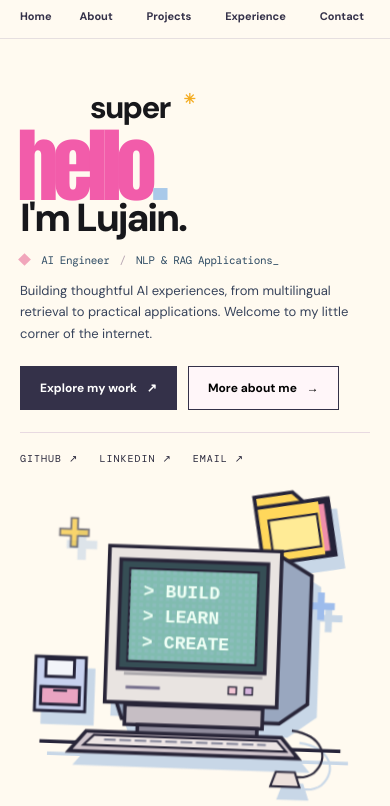
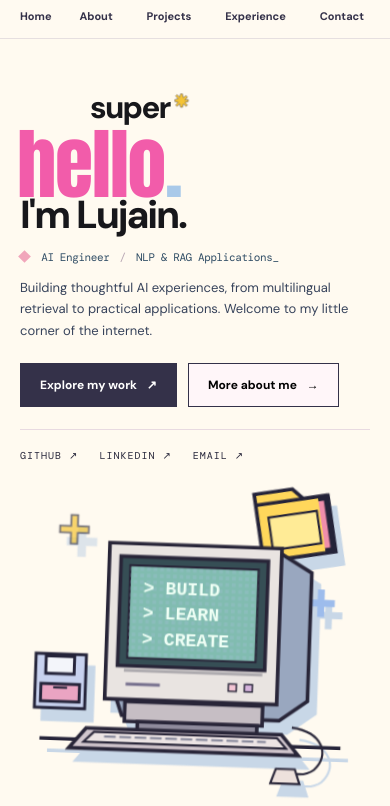
Before and after one commit to Lujain-Alahmari/portfolio, a plain HTML site: page index.html in a window 390 px wide. Shown: the part 38-844 px from the top of the page. Drawn offline with nearby package versions, Linux system fonts and the light colour scheme; a web font is replaced by a local one.

Commit message:
Improve hello letter spacing and keep star consistent on desktop and mobile

```diff
--- a/index.html
+++ b/index.html
@@ -12,8 +12,8 @@
     .intro.retro-hero{position:relative;display:block;min-height:660px;padding:70px clamp(24px,7vw,105px) 75px;background:#fffaf0;isolation:isolate;overflow:hidden}
     .retro-hero-content{position:relative;z-index:1}
     .retro-super{font-size:clamp(25px,5.5vw,76px);letter-spacing:-.055em;line-height:.9;font-weight:800;color:#17171b;padding-left:clamp(36px,11vw,165px)}
-    .retro-super span{font-size:.42em;color:#f3a40b;margin-left:14px;vertical-align:top;display:inline-block;animation:retro-star-pulse 3s ease-in-out infinite}
-    .retro-word{font-family:Impact,'Arial Black',system-ui,sans-serif;font-weight:900;font-size:clamp(112px,20vw,279px);line-height:.78;letter-spacing:-.07em;color:#f25caa;white-space:nowrap;margin:4px 0 20px -8px;user-select:none}
+    .retro-super .super-star{width:.42em;height:.42em;margin-left:.18em;vertical-align:top;display:inline-block;overflow:visible;animation:retro-star-pulse 3s ease-in-out infinite;transform-origin:center;fill:#f3bd22;stroke:#26243a;stroke-width:3;stroke-linejoin:round}
+    .retro-word{font-family:Impact,'Arial Black',system-ui,sans-serif;font-weight:900;font-size:clamp(68px,20vw,279px);line-height:.78;letter-spacing:-.018em;color:#f25caa;white-space:nowrap;margin:4px 0 20px -8px;user-select:none}
     .retro-dot{color:#a9c9e9;letter-spacing:-.1em}
     .intro.retro-hero .retro-name{font:800 clamp(42px,5.8vw,77px)/1.05 'DM Sans',Arial,sans-serif;letter-spacing:-.055em;color:#17171b;margin:9px 0 12px}
     .intro.retro-hero .retro-name em{font-family:inherit;font-style:normal;color:#17171b;font-weight:800}
@@ -41,13 +41,13 @@
     @media(max-width:720px){
       .intro.retro-hero{min-height:0;padding:55px 20px 60px;gap:0}
       .retro-super{padding-left:20%;font-size:clamp(26px,8vw,50px)}
-      .retro-word{font-size:clamp(90px,21vw,155px);margin:12px 0 0 -3px}
+      .retro-word{font-size:clamp(68px,20vw,279px);margin:12px 0 0 -3px}
       .retro-illustration{position:relative;right:auto;top:auto;width:min(90%,360px);margin:-8px auto 10px;transform:rotate(2deg)}
       .intro.retro-hero .retro-name{font-size:clamp(39px,9vw,66px);margin:0 0 14px}
       .retro-hero .social-links{margin-top:22px}
       .retro-side-caption{position:static;display:block;text-align:right;margin-top:20px}
     }
-    @media(max-width:390px){.retro-word{font-size:21vw}.retro-illustration{width:100%;margin-top:2px}}
+    @media(max-width:390px){.retro-word{font-size:clamp(68px,20vw,279px)}.retro-illustration{width:100%;margin-top:2px}}
     @media(prefers-reduced-motion:reduce){.crt-machine,.floating-folder,.pixel-spark,.pixel-spark-two,.retro-super span{animation:none!important}}
   </style>
   <script src="script.js" defer></script>
@@ -65,7 +65,7 @@
     <main id="home">
       <section class="intro retro-hero" aria-label="Introduction">
         <div class="retro-hero-content">
-          <div class="retro-super">super<span aria-hidden="true">✳</span></div>
+          <div class="retro-super">super<svg class="super-star" aria-hidden="true" viewBox="0 0 100 100" xmlns="http://www.w3.org/2000/svg"><path d="M43 4H57L62 30L82 15L91 27L74 45L97 43V57L74 62L91 82L82 91L62 74L57 97H43L38 74L18 91L9 82L26 62L3 57V43L26 38L9 18L18 9L38 26Z"/></svg></div>
           <div class="retro-word" aria-hidden="true">hello<span class="retro-dot">.</span></div>
           <h1 class="retro-name">I'm <em>Lujain.</em></h1>
           <div class="role-line"><span class="role-bullet"></span> AI Engineer <span class="role-divider">/</span> NLP &amp; RAG Applications<span class="typing-cursor">_</span></div>
```
